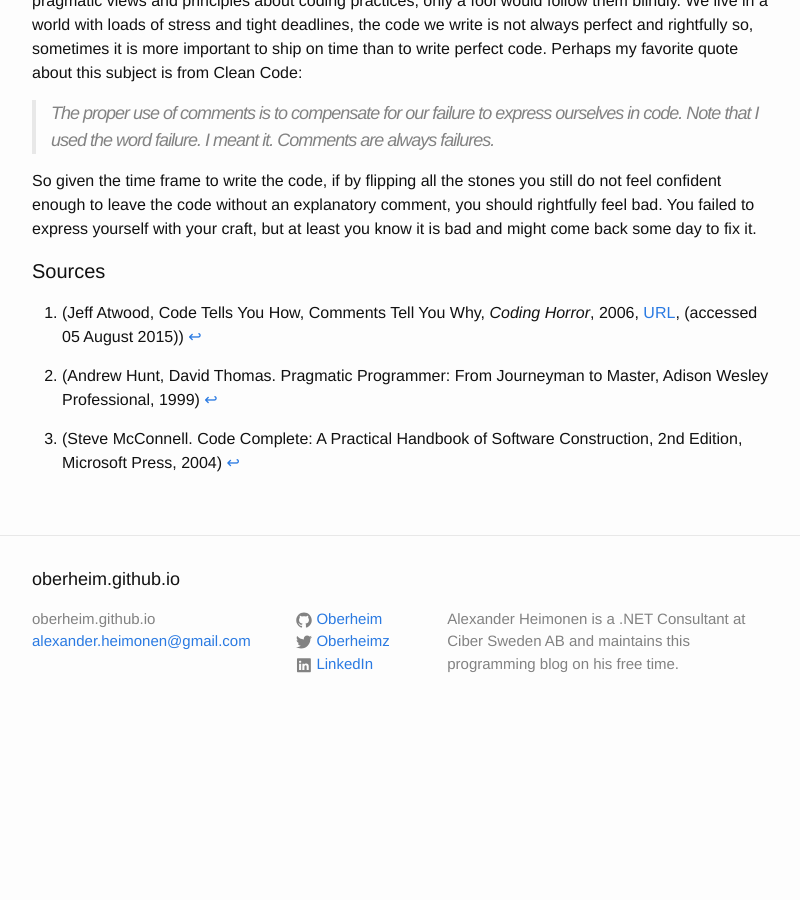
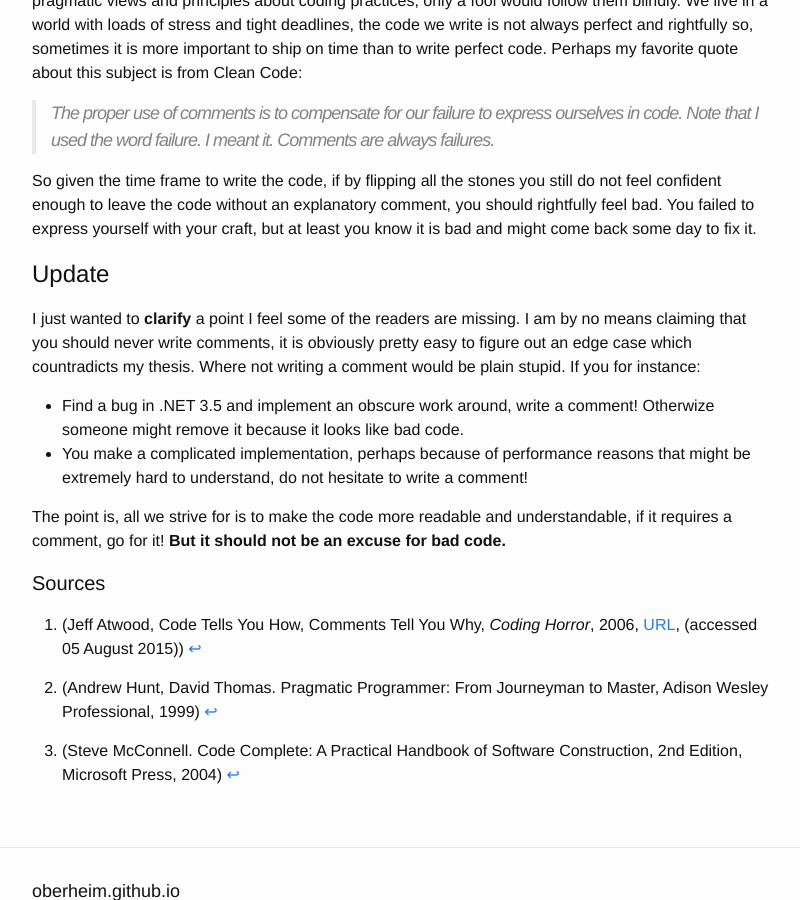
Before and after one commit to Oberheim/Oberheim.github.io, a Jekyll site: the page built from _posts/2015-08-05-skipping-comments-leads-to-higher-quality-code.markdown, in a window 1280 px wide and 900 px high, scrolled down 4552 px. Shown: the whole window, without its empty margins (238-1038 px from the left). Built offline with Jekyll 4.4.1, drawn with Linux system fonts in a browser that asks for light colours; comment, search, counter and statistics services are not loaded; before the commit the page ends 5287 px from its top, so only the background shows below that.

Commit message:
Added an update to comment article

```diff
--- a/_posts/2015-08-05-skipping-comments-leads-to-higher-quality-code.markdown
+++ b/_posts/2015-08-05-skipping-comments-leads-to-higher-quality-code.markdown
@@ -178,7 +178,12 @@ Do you agree at this point that comments are a code smell? I do realize that eve
 
 So given the time frame to write the code, if by flipping all the stones you still do not feel confident enough to leave the code without an explanatory comment, you should rightfully feel bad. You failed to express yourself with your craft, but at least you know it is bad and might come back some day to fix it.
 
+#Update
+I just wanted to **clarify** a point I feel some of the readers are missing. I am by no means claiming that you should never write comments, it is obviously pretty easy to figure out an edge case which countradicts my thesis. Where not writing a comment would be plain stupid. If you for instance:
+- Find a bug in .NET 3.5 and implement an obscure work around, write a comment! Otherwize someone might remove it because it looks like bad code.
+- You make a complicated implementation, perhaps because of performance reasons that might be extremely hard to understand, do not hesitate to write a comment!
 
+The point is, all we strive for is to make the code more readable and understandable, if it requires a comment, go for it! **But it should not be an excuse for bad code.**
 
 ####Sources
 [^1]:(Jeff Atwood, Code Tells You How, Comments Tell You Why, *Coding Horror*, 2006, [URL](http://blog.codinghorror.com/code-tells-you-how-comments-tell-you-why/), (accessed 05 August 2015))
```
